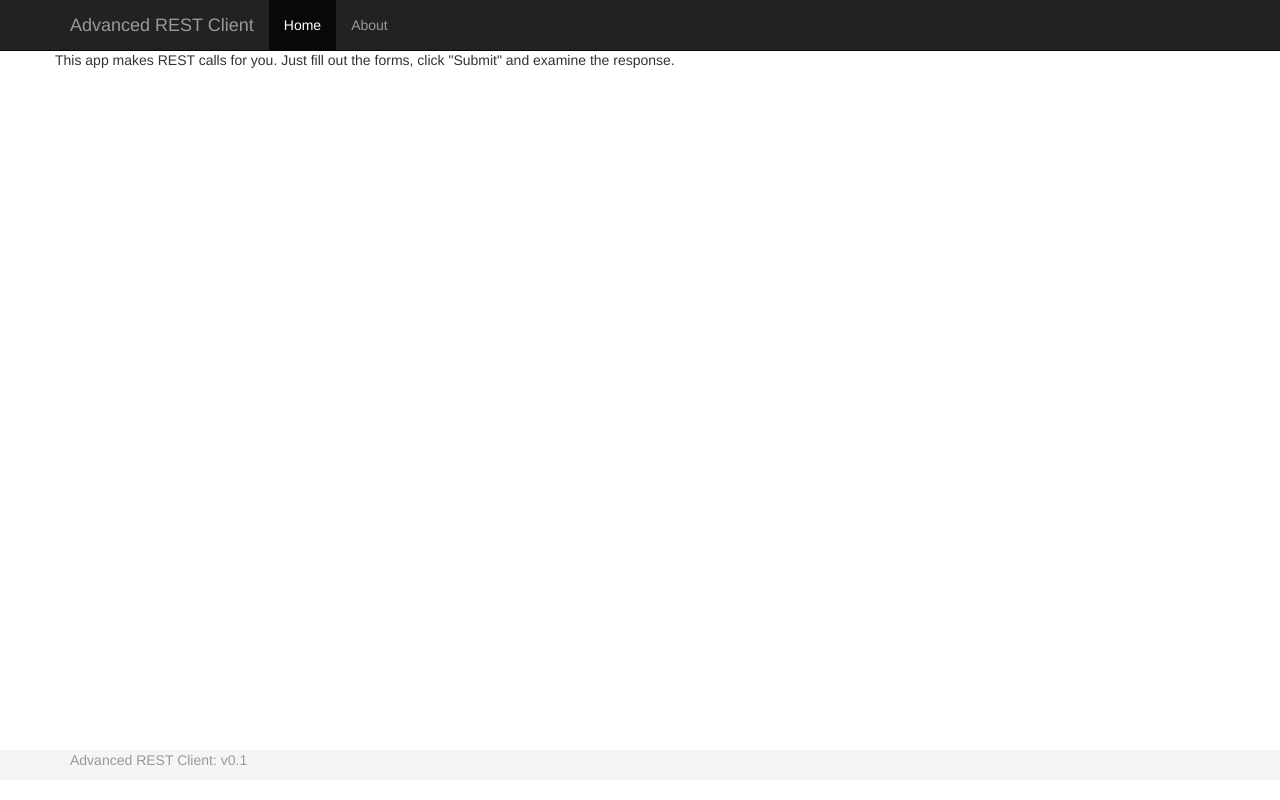
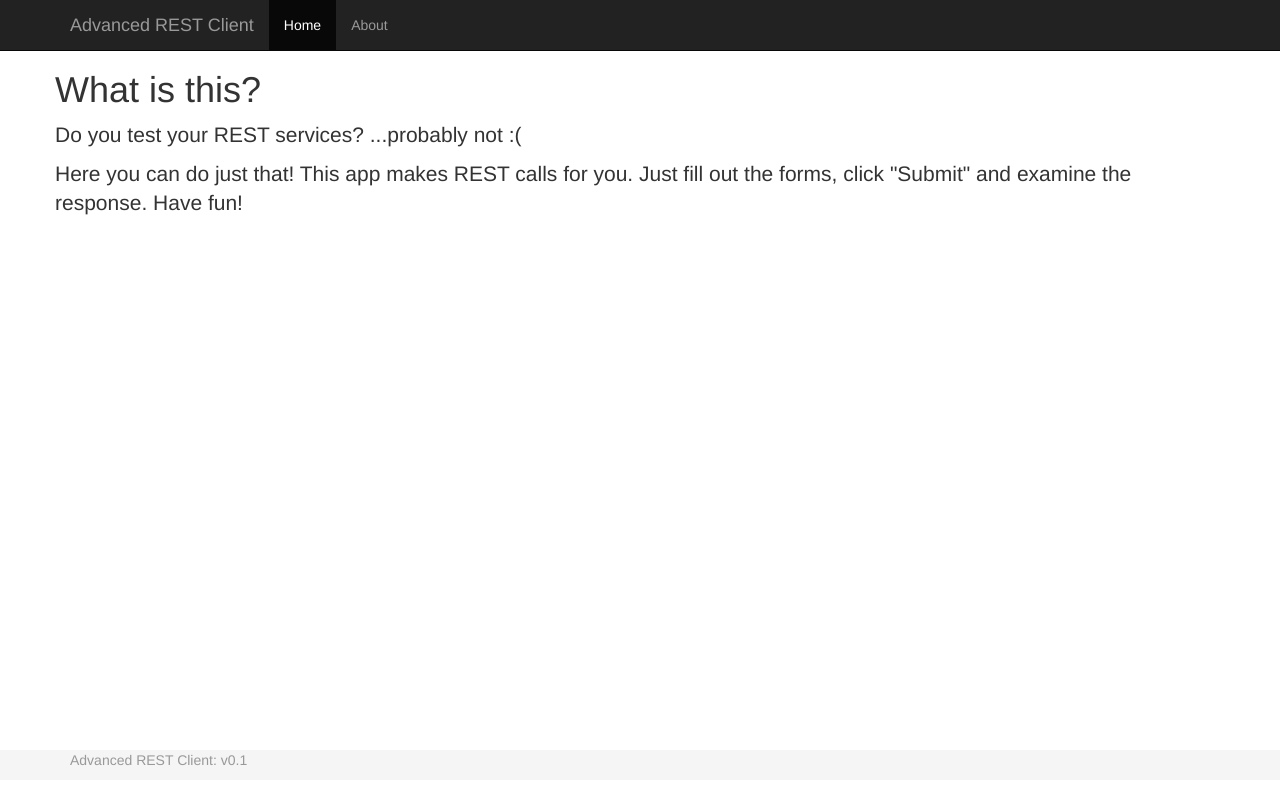
Before and after one commit to joeberger/AngularRESTclient, a website: page app/index.html at #/about in a window 1280 px wide. Drawn offline with Linux system fonts and the light colour scheme.

Commit message:
headers added, other minor style changes

```diff
--- a/app/js/controllers.js
+++ b/app/js/controllers.js
@@ -7,10 +7,12 @@ angular.module('restApp.controllers', [])
   	$scope.rVerb = "GET";
 
   	$scope.sendRequest=function(){
+      debugger;
         $http({
               method: $scope.rVerb,
               url: $scope.requestUrl,
-              data:  $scope.requestPayload
+              data:  $scope.requestPayload,
+              headers: $scope.requestHeaders
             })
             .success(function(data, status, headers, config) {
                 $scope.headers = headers;
--- a/app/partials/about.html
+++ b/app/partials/about.html
@@ -1,3 +1,10 @@
-<p>
-  This app makes REST calls for you. Just fill out the forms, click "Submit" and examine the response.
-</p>
+
+<div class="blog-header">
+	<h1 class="blog-title">What is this?</h1>
+	<div class="lead blog-description">
+		<p>	Do you test your REST services? ...probably not :(</p>
+		<p>	Here you can do just that! This app makes REST calls for you. Just fill out the forms, click "Submit" and examine the response.
+			Have fun!
+		</p>
+
+</div>
```
